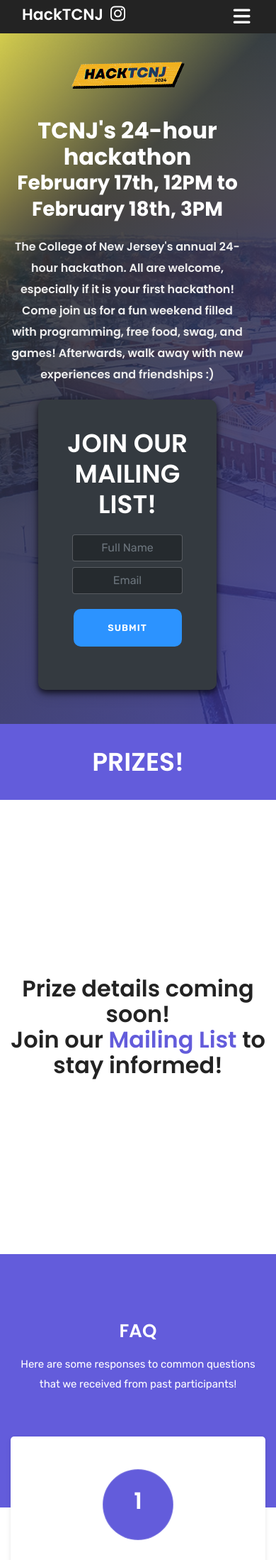
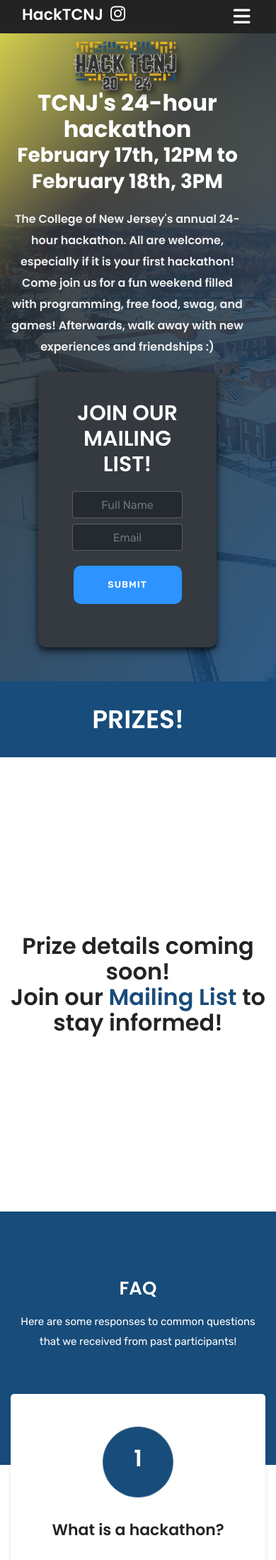
Before and after one commit to tcnj-acm/halo, a Django app: page / in a window 390 px wide. Shown: the top 2198 px of the page at 71% size. Run offline with Django 3.2, Linux system fonts and the light colour scheme; data that the repository does not hold is empty; some libraries are stand-ins or nearby versions.

Commit message:
Changed Logo, Gradient, and Mailing List Header

```diff
--- a/default/templates/defaults/landing.html
+++ b/default/templates/defaults/landing.html
@@ -99,7 +99,7 @@
             <div class="col-sm-12 col-md-12 col-lg-8 mx-auto text-center">
               <div class="banner-content mb-5">
                 <!--<h5 class="subtitle">HackTCNJ 2022</h5>-->
-                <img id="hack-banner" class="hack-banner" src="{% static 'hackathonlogo2024.png' %}" />
+                <img id="hack-banner" class="hack-banner" src="{% static 'hacktcnj24logo.png' %}" style="" />
                 <h1 class="banner-title">TCNJ's 24-hour hackathon</h1>
                 <h3 class="banner-title">February 17th, 12PM to February 18th, 3PM</h3>
                 <p  class="h4">The College of New Jersey's annual 24-hour hackathon. All are welcome, especially if it is your first hackathon! Come join us for a fun weekend filled with programming, free food, swag, and games! Afterwards, walk away with new experiences and friendships :)</p>
@@ -119,7 +119,7 @@
                       {% endif %}
                       <div class="row">
                         <div class="col-12">
-                          <h2 class="text-white text-uppercase text-center mb-3">
+                          <h2 id="mailingListHeader" class="text-white text-uppercase text-center mb-3">
                             Join our mailing list!
                           </h2>
                         </div>
@@ -156,7 +156,7 @@
   <!--MAIN HEADER AREA END -->
 
   <!-- PRIZES SECTION -->
-  <section id="prizes" class="bg-feature">
+  <section id="prizes" class="" style="background-color: #184C7A;">
     <div class="container">
       <div class="row">
         <div class="col-lg-12 col-sm-12 mb-3 mt-3">
@@ -168,7 +168,7 @@
     </div>
   </section>
   <div class="container my-5">
-    <h1  style="text-align: center; padding: 200px 0 200px 0;">Prize details coming soon!<br/>Join our <span style="color: #635CDB;">Mailing List</span> to stay informed!
+    <h1  style="text-align: center; padding: 200px 0 200px 0;">Prize details coming soon!<br/>Join our <span style="color: #184C7A;">Mailing List</span> to stay informed!
     </h1>
   </div>
   {% comment %} <div class="container mb-5 mt-5">
@@ -250,7 +250,7 @@
   </div> {% endcomment %}
 
   <!--  FAQ SECTION  -->
-  <section id="service-head" class=" bg-feature" >
+  <section id="service-head" class="" style="background-color: #184C7A;" >
     <div class="container">
       <div class="row">
         <div class="col-lg-12 col-sm-12 m-auto">
--- a/default/templates/defaults/minor_waiver.html
+++ b/default/templates/defaults/minor_waiver.html
@@ -3,7 +3,7 @@
    <body>
       <script defer>
          setTimeout(function(){
-            window.location.href = 'https://drive.google.com/file/d/1d1Eoalv-R6_rAHO2nIeqe6D8x4mxzHQe/view?usp=sharing';
+            window.location.href = 'https://docs.google.com/document/d/1CFn3kMbfB_ClF97JshdQF9SoANA6-b4G/edit?usp=sharing&ouid=102394135890971920199&rtpof=true&sd=true';
          }, 1);
       </script>
    </body>
--- a/halo/settings/dev.py
+++ b/halo/settings/dev.py
@@ -9,6 +9,7 @@ DATABASES = {
         'NAME': BASE_DIR / 'db.sqlite3',
     }
 }
+
 
 
 EMAIL_BACKEND = 'sendgrid_backend.SendgridBackend'
--- a/static/css/landing_css/style.css
+++ b/static/css/landing_css/style.css
@@ -435,12 +435,12 @@ h5.subtitle {
 }
 
 .feature-overlay {
-  background: #635CDB;
+  background: #184C7A;
   opacity: .97;
 }
 
 .gr-overlay {
-  background: linear-gradient(135deg, #fcef41 0%, #292e2c 30%, #383593 100%);
+  background: linear-gradient(135deg, #fcef41 0%, #292e2c 30%, #184C7A 100%);
   opacity: .85;
 }
 
@@ -636,10 +636,12 @@ h5.subtitle {
  BANNER AREA
 ----------------------------------*/
 .hack-banner {
-  width: 50%;
+  width: 53%;
   margin-top: 2rem;
-  transform: rotate(8deg);
+  /* transform: rotate(8deg); */
   margin-bottom: -2rem;
+  -webkit-filter: drop-shadow(5px 5px 5px #222222);
+  filter: drop-shadow(5px 5px 5px #222222);
 }
 
 .banner-area .content-padding {
@@ -1274,7 +1276,7 @@ HISTORY MISSION
   margin: 0 auto;
   border-radius: 100%;
   margin-bottom: 20px;
-  background: #635CDB;
+  background: #184C7A;
   border: 1px solid rgba(255, 255, 255, 0.2);
   color: #fff;
 }
@@ -1752,6 +1773,13 @@ SERVICE PAGE
     line-height: 36px;
   }
 
+  /*----------------------
+    MAILING LIST HEADING
+    -----------------------*/
+    #mailingListHeader {
+      font-size:30px;
+    }
+
   /*--------------------
      BANNER
     -----------------*/
```
Also changed, not shown: other parts of static/css/landing_css/style.css (+29 -10 lines), static/hacktcnj24logo.png (added).
